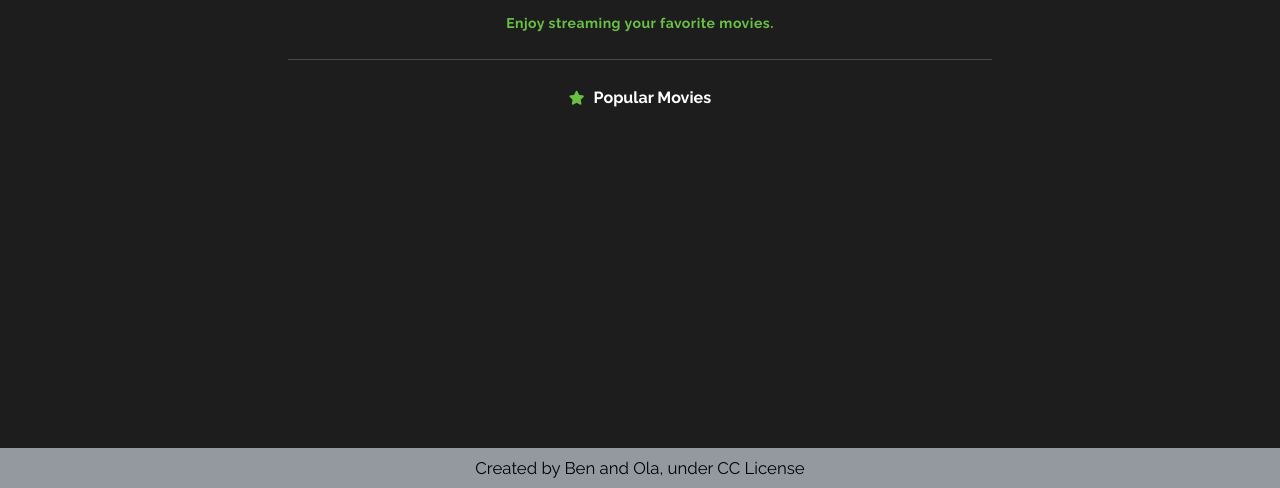
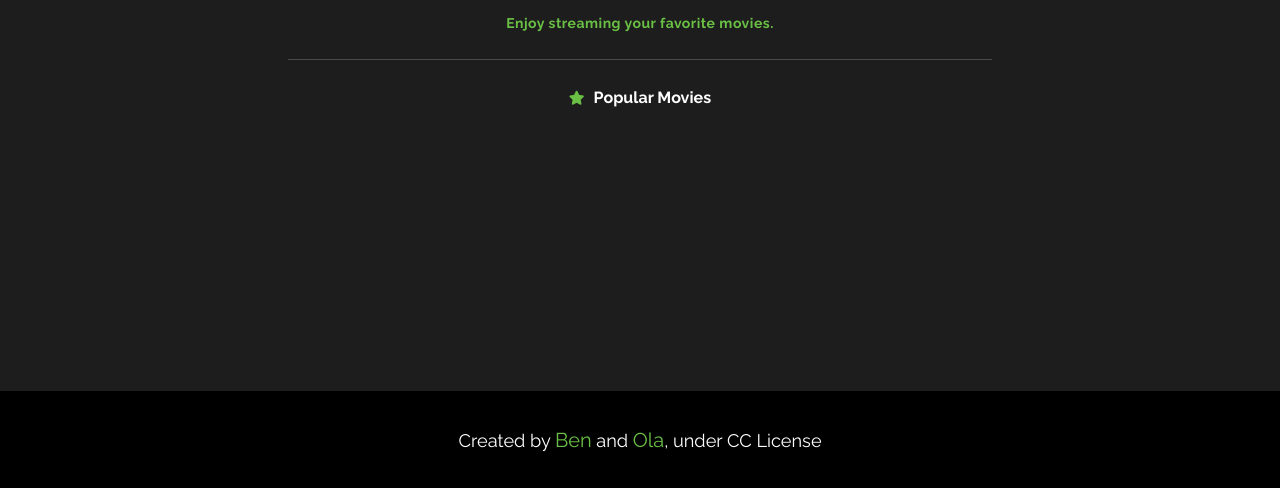
Before and after one commit to Benmuiruri/stream-it-movie-library, a website built with webpack: page src/index.html in a window 1280 px wide. Shown: the part 312-800 px from the top of the page. Built offline with nearby package versions, Linux system fonts and the light colour scheme; no server answers; files whose address does not match are found by name.

Commit message:
Update footer a tags

```diff
--- a/src/index.html
+++ b/src/index.html
@@ -48,7 +48,7 @@
       </section>
     </main>
     <footer>
-      <p>Created by Ben and Ola, under CC License</p>
+      <p>Created by <a href="https://github.com/Benmuiruri" target="_blank">Ben</a> and <a href="https://github.com/olawalecoder" target="_blank">Ola</a>, under CC License</p>
     </footer>
   </body>
 </html>
--- a/src/style.css
+++ b/src/style.css
@@ -33,6 +33,7 @@ html {
 
 a {
   text-decoration: none;
+  color: #fff;
 }
 
 /* Header Styles */
@@ -74,7 +75,6 @@ a {
   text-decoration: none;
   display: block;
   font-family: var(--header-font);
-  /* padding-bottom: 0.5em; */
   font-size: 2.5em;
   font-weight: bold;
 }
@@ -672,15 +672,17 @@ textarea:hover {
 /* Footer Styles */
 footer {
   margin-top: auto;
-  background: #c1c7d0b9;
+  background: #000;
 }
 
 footer p {
-  padding: 10px;
+  padding: 2em;
   text-align: center;
-  font-size: 1.2rem;
+  font-size: 1.3em;
+  color: #fff;
 }
 
-.test {
-  color: red;
+footer a {
+  color: var(--primary-green);
+  font-size: 1.1em;
 }
```
